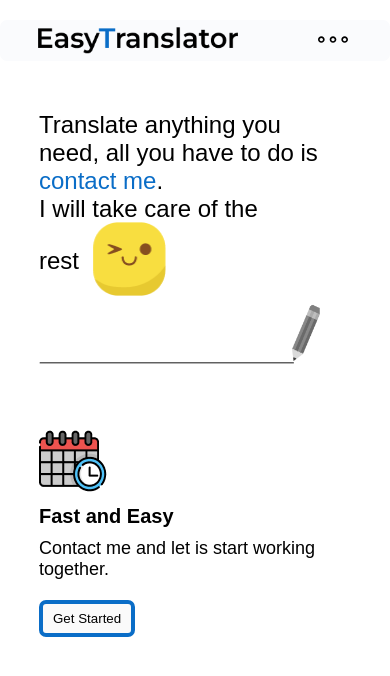
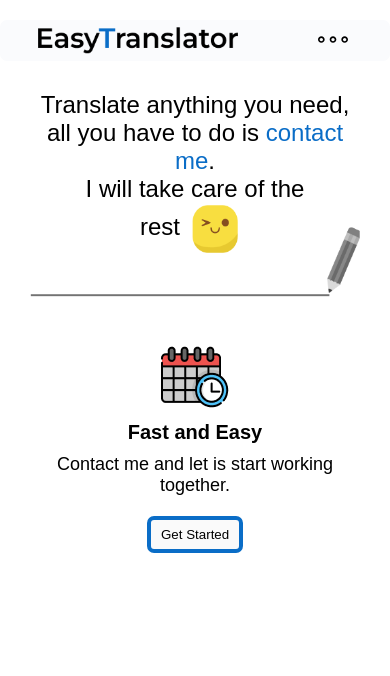
Before and after one commit to ThePioter18/EasyTranslator, a React (Vite) app: page / in a window 390 px wide. Shown: the top 676 px of the page. Built offline with nearby package versions, Linux system fonts and the light colour scheme.

Commit message:
fixed responsiveness site

```diff
--- a/src/components/HomePage/Home.jsx
+++ b/src/components/HomePage/Home.jsx
@@ -30,7 +30,7 @@ function Home() {
 				</section>
 			</section>
 
-			<section className={s.containerRight}>
+			<section className={s.container__containerRight}>
 				<section className={s.container__containerRight__imageSide}>
 					<img className={s.container__containerRight__imageSide__img} src={imageSide} alt='home page image' />
 				</section>
--- a/src/components/HomePage/Home.module.scss
+++ b/src/components/HomePage/Home.module.scss
@@ -1,55 +1,58 @@
 @import '../../style/index.scss';
 
 .container {
-	// height: 100vh;
-	@include d-flex-row;
-	padding-top: 50px;
+	padding: 3rem;
+
+	@include respond-to(small-desktop) {
+		@include d-flex-row;
+		padding-top: 0;
+	}
 
 	&__containerLeft {
-		@media screen and (max-width: $small-desktop) {
-			@include d-flex-column();
-			width: 80%; /* Użyj procentów zamiast stałej wartości */
-			max-width: 500px; /* Maksymalna szerokość na większych ekranach */
+		@include respond-to(small-desktop) {
+			padding-left: 120px;
 			align-items: flex-start;
 		}
-
-		@media screen and (min-width: $small-desktop) {
-			padding-left: 120px;
-			padding-top: 20px;
+		@include respond-to(large-desktop) {
+			padding-left: 160px;
 		}
 
 		&__info {
-			width: 90%;
-			@include d-flex-column;
-			gap: 3vh;
-			align-items: flex-start;
+			@include respond-to(small-desktop) {
+				align-items: flex-start;
+				max-width: 90%;
+			}
 
-			@media screen and (min-width: $tablet) {
-				gap: 5vh;
-			}
-			@media screen and (min-width: $small-desktop) {
-				width: 600px;
+			@include respond-to(desktop) {
+				max-width: 80%;
 			}
 
 			&__desc {
 				@include fonts(500);
 				font-size: 2.4rem;
+				text-align: center;
 
-				@media screen and (min-width: $tablet) {
+				@include respond-to(tablet) {
 					font-size: 3.6rem;
 				}
-				@media screen and (min-width: $large-desktop) {
+
+				@include respond-to(small-desktop) {
+					text-align: start;
+				}
+
+				@include respond-to(large-desktop) {
 					font-size: 5.4rem;
 				}
 			}
 
 			&__desc_smileIcon {
-				position: relative;
-				top: -4px;
 				margin: 0 10px;
-				width: 80px;
-				height: 80px;
+				width: 50px;
 				vertical-align: middle; /* Wyrównanie do środka linii tekstu */
+
+				@include respond-to(small-desktop) {
+					width: 80px;
+				}
 			}
 
 			&__dess_contactMe {
@@ -58,25 +61,53 @@
 		}
 
 		&__pencilIcon {
-			position: relative;
-			bottom: 160px;
+			margin-top: -20px;
+			margin-bottom: 20px;
+			text-align: center;
+
+			@include respond-to(mobile) {
+				margin-top: -70px;
+			}
+
+			@media screen and (min-width: 400px) {
+				width: 70%;
+				margin: -40px auto 40px;
+			}
+
+			@include respond-to(tablet) {
+				margin-top: -100px;
+				width: 50%;
+			}
+
+			@include respond-to(small-desktop) {
+				width: 100%;
+			}
+
 			&__img {
-				width: 100%; /* Użyj procentów zamiast stałej wartości */
-				padding-top: 100px;
+				width: 100%;
+
+				@include respond-to(large-desktop) {
+					width: 70%;
+					margin-right: 30rem;
+				}
 			}
 		}
 
 		&__action {
-			position: relative;
-			bottom: 120px;
+			@include d-flex-column;
+			align-items: center;
+
+			@include respond-to(small-desktop) {
+				align-items: flex-start;
+			}
 
 			&__title {
 				font-size: 2rem;
 
-				@media screen and (min-width: $tablet) {
+				@include respond-to(tablet) {
 					font-size: 2.4rem;
 				}
-				@media screen and (min-width: $large-desktop) {
+				@include respond-to(large-desktop) {
 					font-size: 3.6rem;
 				}
 			}
@@ -88,6 +119,7 @@
 			&__desc {
 				font-size: 1.8rem;
 				margin: 1rem 0;
+				text-align: center;
 			}
 
 			&__btn {
@@ -100,7 +132,7 @@
 				transition: scale, color, 0.7s;
 				will-change: scale, color;
 
-				@media screen and (min-width: $tablet) {
+				@include respond-to(tablet) {
 					font-size: 1.8rem;
 				}
 			}
@@ -114,15 +146,19 @@
 	&__containerRight {
 		&__imageSide {
 			display: none;
-			@media screen and (min-width: $small-desktop) {
+			@include respond-to(small-desktop) {
 				display: flex;
-				width: 90%;
+				width: 100%;
 			}
+
 			&__img {
 				width: 100%;
-				@media screen and (min-width: $large-desktop) {
-					position: relative;
-					bottom: 120px;
+				margin-right: 40rem;
+				@include respond-to(small-desktop) {
+					margin-top: -160px;
+				}
+				@include respond-to(large-desktop) {
+					margin-left: -190px;
 				}
 			}
 		}
--- a/src/components/header/Hamburger/Hamburger.module.scss
+++ b/src/components/header/Hamburger/Hamburger.module.scss
@@ -5,7 +5,8 @@
 		width: $hamburger-icon;
 		cursor: pointer;
 	}
-	@media screen and (min-width: $small-desktop) {
+
+	@include respond-to(small-desktop) {
 		display: none;
 	}
 }
--- a/src/components/header/Header.module.scss
+++ b/src/components/header/Header.module.scss
@@ -9,7 +9,8 @@
 	border-radius: $border-radius;
 	z-index: 1000;
 
-	@media screen and (max-width: $small-desktop) {
-		margin-top: 2rem;
+	margin-top: 2rem;
+	@include respond-to(small-desktop) {
+		margin-top: 0;
 	}
 }
--- a/src/components/header/LogActions/LogActions.module.scss
+++ b/src/components/header/LogActions/LogActions.module.scss
@@ -2,7 +2,8 @@
 
 .logActionsList {
 	display: none;
-	@media screen and (min-width: $small-desktop) {
+
+	@include respond-to(small-desktop) {
 		@include d-flex-row();
 		gap: 0.3rem;
 		&__item {
--- a/src/components/header/Logo/Logo.module.scss
+++ b/src/components/header/Logo/Logo.module.scss
@@ -1,9 +1,10 @@
 @import '../../../style/index.scss';
 
 .logoIcon {
-	width: 250px;
+	width: 200px;
 
-	@media screen and (max-width: $large-desktop) {
-		width: 200px;
+	@media screen and (min-width: $desktop) {
+		width: 250px;
 	}
+
 }
--- a/src/components/header/Menu/Menu.module.scss
+++ b/src/components/header/Menu/Menu.module.scss
@@ -2,7 +2,7 @@
 
 .menuList {
 	display: none;
-	@media screen and (min-width: $small-desktop) {
+	@include respond-to(small-desktop) {
 		text-align: center;
 		@include d-flex-row();
 		gap: 5vw;
@@ -13,8 +13,8 @@
 			transition: scale, color, 0.7s;
 			will-change: scale, color;
 
-			@media screen and (max-width: $large-desktop) {
-				font-size: 1.6rem;
+			@include respond-to(large-desktop) {
+				font-size: 1.8rem;
 			}
 		}
 		&__menuItem:hover {
--- a/src/style/index.scss
+++ b/src/style/index.scss
@@ -17,7 +17,7 @@ $hamburger-close-icon: 40px;
 $hamburger-icon: 40px;
 
 //size desktop
-$menu-font-size-desktop: 1.8rem;
+$menu-font-size-desktop: 1.6rem;
 
 //mixins
 @mixin box-shadow() {
@@ -81,6 +81,42 @@ $menu-font-size-desktop: 1.8rem;
 
 //breakepoints
 
-$tablet: 700px;
-$small-desktop: 1024px;
-$large-desktop: 1300px;
+$small-mobile: 320px;
+$mobile: 375px;
+$tablet: 768px;
+$small-desktop: 992px;
+$desktop: 1200px;
+$large-desktop: 1600px;
+
+@mixin respond-to($breakpoint) {
+	@if $breakpoint == small-mobile {
+		@media (min-width: $small-mobile) {
+			@content;
+		}
+	}
+	@if $breakpoint == mobile {
+		@media (min-width: $mobile) {
+			@content;
+		}
+	}
+	@if $breakpoint == tablet {
+		@media (min-width: $tablet) {
+			@content;
+		}
+	}
+	@if $breakpoint == small-desktop {
+		@media (min-width: $small-desktop) {
+			@content;
+		}
+	}
+	@if $breakpoint == desktop {
+		@media (min-width: $desktop) {
+			@content;
+		}
+	}
+	@if $breakpoint == large-desktop {
+		@media (min-width: $large-desktop) {
+			@content;
+		}
+	}
+}
```
